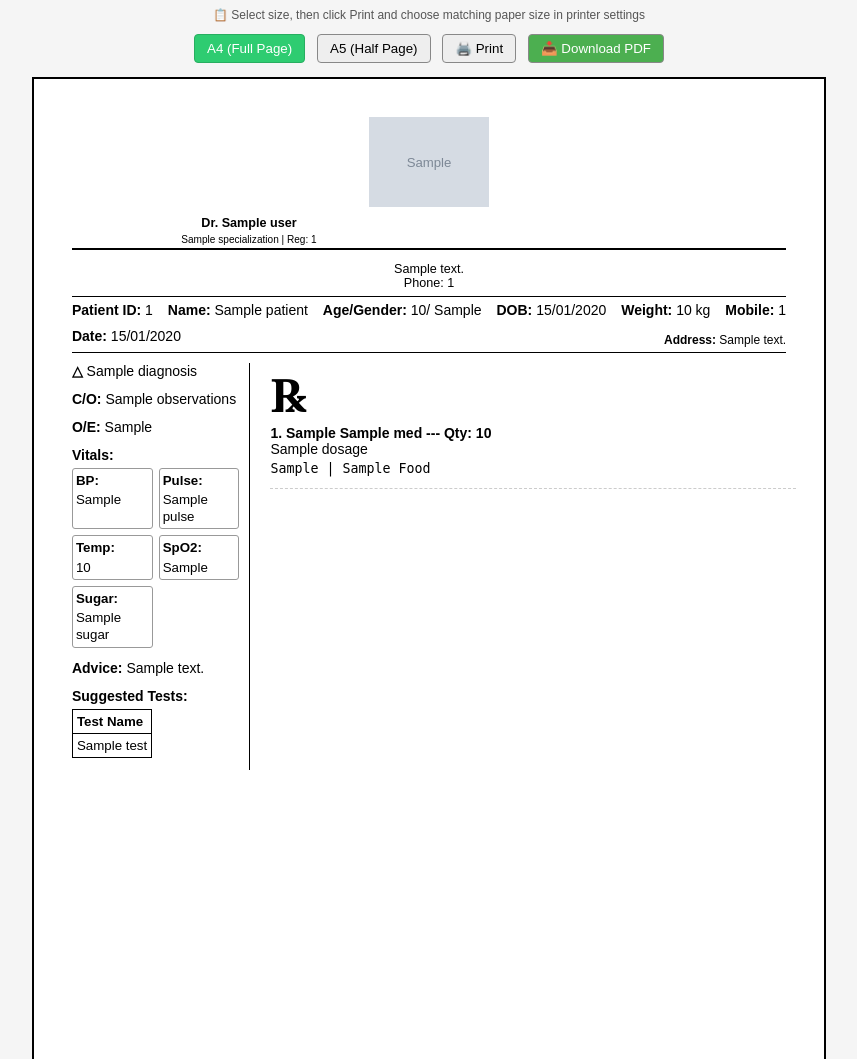
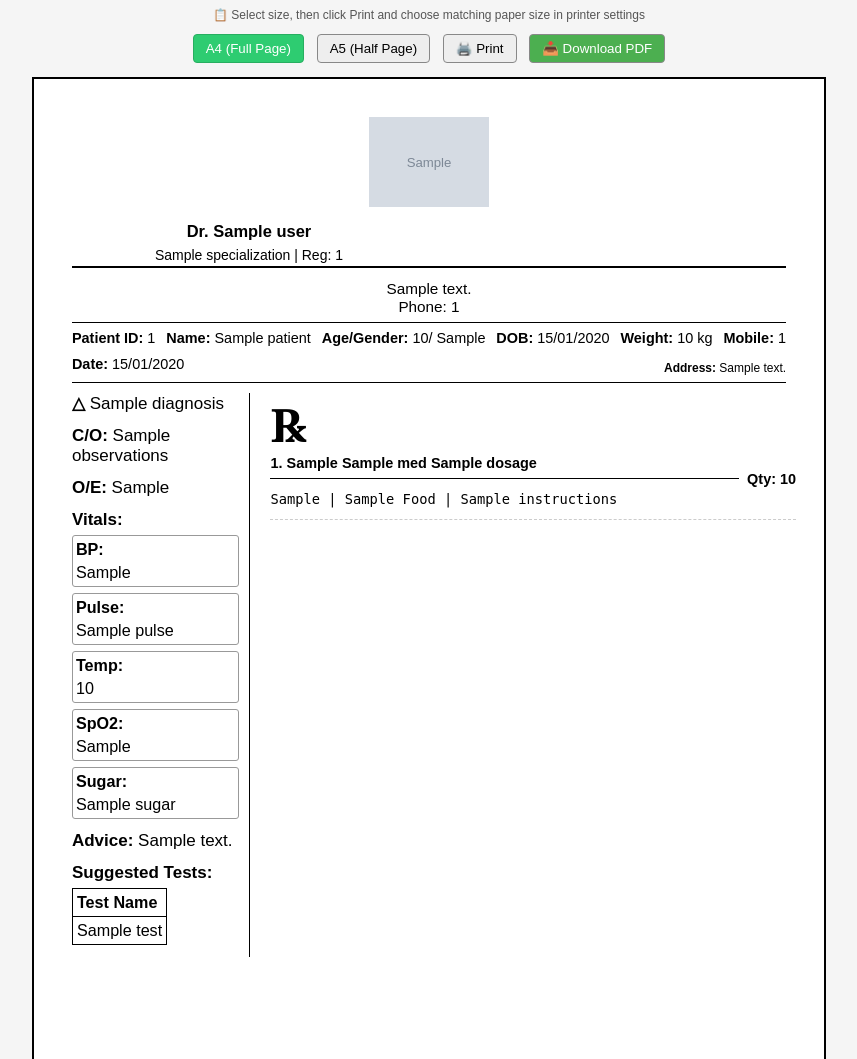
Before and after one commit to Ghana89/santkrupa-healthcare-tracker, a Django app: template hospital/templates/hospital/print_prescription.html in a window 1280 px wide. Shown: the top 1059 px of the page, without its empty margins (211-1068 px from the left). Run offline with Django 5.2, Linux system fonts and the light colour scheme; the template is opened without the code that fills it: most values are stand-ins (such as "Sample title", 1, 10 or a date in 2020); grey boxes marked "Sample" are stand-in pictures; some libraries are stand-ins or nearby versions.

Commit message:
Improved print prescription functionality

```diff
--- a/hospital/templates/hospital/print_prescription.html
+++ b/hospital/templates/hospital/print_prescription.html
@@ -13,12 +13,12 @@
 ========================= */
 @page {
     size: A4;
-    margin: 10mm;
+    margin: 0;
 }
 
 @page a5 {
     size: A5;
-    margin: 8mm;
+    margin: 0;
 }
 
 @page a8 {
@@ -31,7 +31,7 @@
 ========================= */
 :root {
     --scale: 1;
-    --base-font: 14px;
+    --base-font: 17px;
     --page-width: 210mm;
     --page-height: 297mm;
 }
@@ -109,8 +109,8 @@ body {
 .header-info {
     display: flex;
     justify-content: space-between;
-    margin-top: calc(5px * var(--scale));
-    font-size: calc(0.9em * var(--scale));
+    margin-top: calc(8px * var(--scale));
+    font-size: calc(0.95em * var(--scale));
 }
 
 .doctor-grid {
@@ -121,11 +121,12 @@ body {
 }
 
 .doctor-item {
-    line-height: 1.3;
+    line-height: 1.4;
+    font-size: calc(1.02em * var(--scale));
 }
 
 .doc-meta {
-    font-size: calc(0.8em * var(--scale));
+    font-size: calc(0.85em * var(--scale));
 }
 
 /* CLINIC BAR */
@@ -146,9 +147,9 @@ body {
     flex-wrap: wrap;
     justify-content: space-between;
     border-bottom: 1px solid black;
-    padding: calc(5px * var(--scale)) 0;
-    font-size: calc(1em * var(--scale));
-    gap: calc(5px * var(--scale));
+    padding: calc(7px * var(--scale)) 0;
+    font-size: calc(0.85em * var(--scale));
+    gap: calc(8px * var(--scale));
 }
 
 /* =========================
@@ -219,7 +220,7 @@ body {
 /* VITALS GRID */
 .vitals-grid {
     display: grid;
-    grid-template-columns: repeat(2, 1fr);
+    grid-template-columns: 1fr;
     gap: calc(6px * var(--scale));
     margin-top: calc(5px * var(--scale));
 }
@@ -248,10 +249,10 @@ body {
 }
 
 .medicine {
-    margin-bottom: calc(10px * var(--scale));
-    padding-bottom: calc(6px * var(--scale));
+    margin-bottom: calc(12px * var(--scale));
+    padding-bottom: calc(8px * var(--scale));
     border-bottom: 1px dashed #ccc;
-    font-size: calc(1em * var(--scale));
+    font-size: calc(0.85em * var(--scale));
 
     /* 🔥 prevent split */
     page-break-inside: avoid;
@@ -339,7 +340,8 @@ body {
     }
 
     body {
-        background: none;
+        margin: 0 !important;
+        padding: 0 !important;
     }
 
     .print-controls {
@@ -350,6 +352,7 @@ body {
     .container {
         width: 100%;
         margin: 0;
+        padding: 0;
         border: none;
         page: auto;
         page-break-after: auto;
@@ -358,6 +361,8 @@ body {
     .a4.container {
         width: 210mm;
         height: 297mm;
+        padding: 8mm;
+        margin: 0;
         page: auto;
     }
 
@@ -365,16 +370,20 @@ body {
     .a5.container {
         width: 148mm;
         height: 210mm;
+        margin: 0;
+        padding: 6mm;
         page: a5;
-        --scale: 0.70;
+        --scale: 0.7;
     }
 
     /* A8 Print: A8 named page (small slip) */
     .a8.container {
         width: 52mm;
         height: 74mm;
+        margin: 0;
+        padding: 4mm;
         page: a8;
-        --scale: 0.50;
+        --scale: 0.5;
     }
 
 }
@@ -660,22 +669,20 @@ document.addEventListener('DOMContentLoaded', function() {
             <!-- MEDICINES -->
             {% for medicine in medicines %}
             <div class="medicine" style="border-bottom:1px dashed #ccc; padding-bottom:8px; margin-bottom:10px;">
-                <!-- Line 1: Medicine Name & Dosage -->
-                <div style="margin-bottom: 4px;">
+                <!-- Line 1: Medicine Name (left) & Qty (right) -->
+                <div style="margin-bottom: 4px; justify-content: space-between; align-items: flex-start;">
                     <strong>
-                        {{ forloop.counter }}. {{ medicine.get_medicine_type_display }} {{ medicine.medicine_name }}  --- Qty: {{ medicine.qty }}
+                        {{ forloop.counter }}. {{ medicine.get_medicine_type_display }} {{ medicine.medicine_name }}  {{ medicine.dosage }}
                     </strong>
-                    <br>
-                    {{ medicine.dosage }}
+                <div style="display:flex; align-items:center; gap:8px; width:100%;">
+                    <span style="flex:1; border-top:1px solid black; display:block;"></span>
+                    <strong>Qty: {{ medicine.qty }}</strong>
                 </div>
-                <!-- Line 2: Dose Pattern (Doctor Style) -->
+                </div>
+                <!-- Line 3: Dose Pattern (Doctor Style) -->
                 <div style="font-family: monospace; margin-bottom: 4px; font-size: 0.95em;">
-                    {{ medicine.dose_pattern }} | {{ medicine.food_instruction }} Food
+                    {{ medicine.dose_pattern }} | {{ medicine.food_instruction }} Food {% if medicine.instructions %} | {{ medicine.instructions }}{% endif %}
                 </div>
-                <!-- Line 3: Quantity -->
-                <!-- <div style="font-weight: bold; font-size: 0.9em;">
-                    Qty: {{ medicine.qty }}
-                </div> -->
             </div>
         {% empty %}
         <p>No medicines prescribed</p>
```
Also changed, not shown: db.sqlite3.
